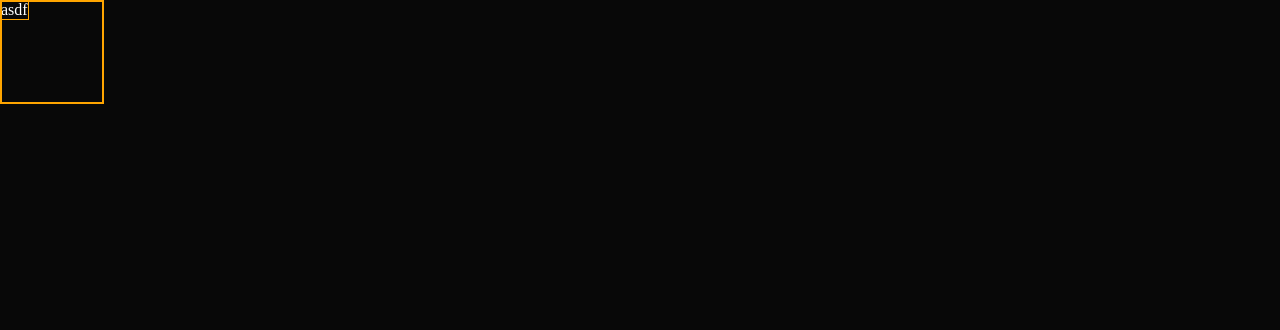
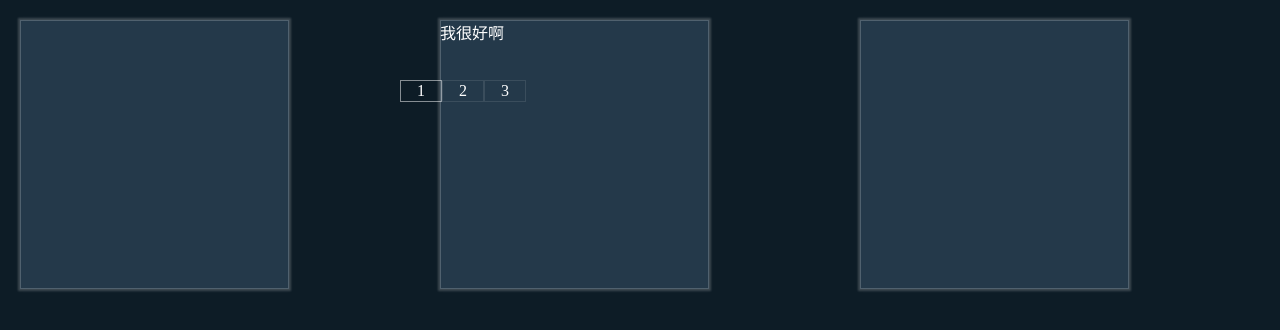
Before and after one commit to zhangzhengsmiling/visual-data, a React app: page / in a window 1280 px wide. Shown: the top 330 px of the page. Built offline with nearby package versions, Linux system fonts and the light colour scheme.

Commit message:
feat: add component moveable
- 添加moveable组件，用于拖动组件

```diff
--- a/src/App/index.tsx
+++ b/src/App/index.tsx
@@ -1,4 +1,4 @@
-import React from 'react';
+import React, { useState, useEffect } from 'react';
 import ContextPositionAbsolute, {
   PositionAbsoluteContainer,
   createPositionAbsoluteContainerValue,
@@ -8,6 +8,7 @@ import Container from '@/Container';
 import Tabs from '@/Tabs';
 import SubscribeContainer from '@/base/SubscribeContainer';
 import PublishContainer from '@/base/PublishContainer';
+import Moveable from '../Movable';
 
 const json: any[] = [
   {
@@ -21,12 +22,15 @@ const json: any[] = [
     data: {},
     interactive: {},
   },
-  // { type: Tabs, style: {}, data: {}, interactive: {} },
-  // { type: Tabs, style: {}, data: {}, interactive: {} },
 ];
 
-const data = [
+const App = () => {
+
+  const [container, setContainer] = useState<HTMLDivElement | null>(null)
+
+  const [ds, setDs] = useState<any[]>([
     {
+      id: 'CONTAINER#1',
       type: Container,
       style: {
         x: 440,
@@ -36,6 +40,7 @@ const data = [
       },
     },
     {
+      id: 'CONTAINER#2',
       type: Container,
       style: {
         x: 20,
@@ -45,6 +50,7 @@ const data = [
       },
     },
     {
+      id: "CONTAINER#3",
       type: Container,
       style: {
         x: 860,
@@ -54,6 +60,7 @@ const data = [
       },
     },
     {
+      id: 'TEXT#1',
       type: Text,
       style: {
         x: 440,
@@ -64,9 +71,36 @@ const data = [
         title: '我好吗？太阳如常升起。'
       }
     },
-];
+    {
+      id: 'TABS#1',
+      type: Tabs,
+      style: {
+        x: 400,
+        y: 80
+      },
+      data: [
+        { key: '1', label: '1', value: '1' },
+        { key: '2', label: '2', value: '2' },
+        { key: '3', label: '3', value: '3' },
+      ]
+    }
+  ])
 
-const App = () => {
+useEffect(() => {
+  setTimeout(() => {
+    setDs(ds => ds.map(item => {
+      if (item.id === 'TEXT#1') {
+        return {
+          ...item,
+          data: {
+            title: '我很好啊'
+          }
+        }
+      }
+      return item
+    }))
+  }, 3000)
+}, [])
 
   return (
     <div
@@ -76,15 +110,29 @@ const App = () => {
         height: '100vh',
         background: 'rgb(13, 28, 38)',
       }}
+      ref={setContainer}
     >
       {/* BUG:订阅组件和发布组件渲染的顺序对于初始值会有影响 */}
       {
-        data.map(item => (
-          <ContextPositionAbsolute.Provider value={createPositionAbsoluteContainerValue(item.style.x, item.style.y, item.style.zIndex !== undefined ? item.style.zIndex : 0)}>
-            <PositionAbsoluteContainer>
-              <item.type data={item.data} />
-            </PositionAbsoluteContainer>
-          </ContextPositionAbsolute.Provider>
+        ds.map((component) => (
+            <Moveable key={component.id} container={container} position={{ x: component.style.x, y: component.style.y }} onMove={(position) => {
+              setDs(ds => {
+                return ds.map((item, _idx) => {
+                  if (component.id === item.id) {
+                    return {
+                      ...item,
+                      style: {
+                        x: item.style.x + position.dx,
+                        y: item.style.y + position.dy
+                      }
+                    }
+                  }
+                  else return item
+                })
+              })
+            }}>
+              <component.type data={component.data} />
+            </Moveable>
         ))
       }
     </div>
@@ -141,11 +189,11 @@ const App = () => {
           <PublishContainer publishID="a" fnKey="onChange">
             <Tabs
               defaultValue="b"
-              value={[
-                { key: 'a', title: 'a' },
-                { key: 'b', title: 'b' },
-                { key: 'c', title: 'c' },
-                { key: 'd', title: 'd' },
+              data={[
+                { key: 'a', label: 'a', value: 'a' },
+                { key: 'b', label: 'b', value: 'b' },
+                { key: 'c', label: 'c', value: 'c' },
+                { key: 'd', label: 'd', value: 'd' },
               ]}
             />
           </PublishContainer>
@@ -157,11 +205,11 @@ const App = () => {
           <PublishContainer publishID="b" fnKey="onChange">
             <Tabs
               defaultValue="c"
-              value={[
-                { key: 'a', title: '123' },
-                { key: 'b', title: '456' },
-                { key: 'c', title: '789' },
-                { key: 'd', title: 'abc' },
+              data={[
+                { key: 'a', label: '123', value: '123' },
+                { key: 'b', label: '456', value: '456' },
+                { key: 'c', label: '789', value: '789' },
+                { key: 'd', label: 'abc', value: 'abc' },
               ]}
             />
           </PublishContainer>
--- /dev/null
+++ b/src/Movable/index.tsx
@@ -0,0 +1,63 @@
+import React, { useRef, MouseEventHandler } from 'react';
+
+const Moveable = ({ children, container, position, zIndex = 0, onMove }: {
+  children: React.ReactChild | React.ReactChild[];
+  container: HTMLElement | null;
+  position: {x: number; y: number;};
+  zIndex?: number,
+  onMove: (position: { dx: number; dy: number; }) => void
+}) => {
+
+  const refPrev = useRef({
+    x: 0,
+    y: 0,
+  })
+
+  const handleMove = (e: MouseEvent) => {
+    const dx = e.clientX - refPrev.current.x;
+    const dy = e.clientY - refPrev.current.y;
+    const nextPosition = {
+      dx: dx,
+      dy: dy,
+    }
+    onMove(nextPosition);
+    refPrev.current = {
+      x: e.clientX,
+      y: e.clientY,
+    };
+  }
+
+  const handleUp = (e: MouseEvent) => {
+    container?.removeEventListener('mousemove', handleMove);
+    e.stopPropagation()
+  };
+
+  const handleDown: MouseEventHandler = (e) => {
+    refPrev.current = {
+      x: e.clientX,
+      y: e.clientY,
+    }
+    e.stopPropagation();
+    container?.addEventListener('mousemove', handleMove)
+    document.addEventListener('mouseup', handleUp)
+  }
+
+
+  return (
+      <div
+        style={{
+          width: 'auto',
+          height: 'auto',
+          position: 'absolute',
+          left: position.x,
+          top: position.y,
+          zIndex
+        }}
+        onMouseDown={handleDown}
+      >
+        {children}
+      </div>
+  )
+}
+
+export default Moveable;
--- a/src/Tabs/index.tsx
+++ b/src/Tabs/index.tsx
@@ -2,27 +2,28 @@ import React, { useState, useEffect } from 'react';
 
 interface ITabDataItem {
   key: string;
-  title: string;
+  label: string;
+  value: string;
 }
 
 export interface IPropsTab {
-  value: ITabDataItem[];
+  data: ITabDataItem[];
   defaultValue?: string;
   onChange?: (activeKey: ITabDataItem) => void;
 }
 
 const Tabs = (props: IPropsTab) => {
-  const { defaultValue, value, onChange } = props;
-  const [active, setActive] = useState(defaultValue || value[0]?.key);
+  const { defaultValue, data, onChange } = props;
+  const [active, setActive] = useState(defaultValue || data[0]?.key);
 
   useEffect(() => {
     if (typeof onChange === 'function')
-      onChange(value.find((item: ITabDataItem) => item.key === active) as ITabDataItem);
+      onChange(data.find((item: ITabDataItem) => item.key === active) as ITabDataItem);
   }, [active]);
 
   return (
     <div style={{ width: 400, height: 'auto' }}>
-      {value.map((item) => (
+      {data.map((item) => (
         <div
           key={item.key}
           style={{
@@ -41,7 +42,7 @@ const Tabs = (props: IPropsTab) => {
             setActive(item.key);
           }}
         >
-          {item.title}
+          {item.label}
         </div>
       ))}
     </div>
--- a/src/index.tsx
+++ b/src/index.tsx
@@ -4,97 +4,25 @@ import './a.less';
 import Demo from './App';
 
 
-const Moveable = ({ children, container }: {
-  children: React.ReactChild | React.ReactChild[],
-  container: HTMLElement | null
-}) => {
-
-  const [position, setPosition] = useState({
-    x: 0,
-    y: 0,
-  })
-
-  const refPrev = useRef({
-    x: 0,
-    y: 0,
-  })
-
-  const handleMove = React.useCallback((e: MouseEvent) => {
-    setPosition(position => {
-      const x = e.clientX - refPrev.current.x + position.x;
-      const y = e.clientY - refPrev.current.y + position.y
-      console.log(x, y);
-
-      return {
-        x: e.clientX - refPrev.current.x + position.x,
-        y: e.clientY - refPrev.current.y + position.y
-      }
-    })
-    refPrev.current = {
-      x: e.clientX,
-      y: e.clientY,
-    }
-  }, [])
-
-  const handleUp = (e: MouseEvent) => {
-    container?.removeEventListener('mousemove', handleMove);
-    e.stopPropagation()
-  }
-
-  const handleDown: MouseEventHandler = (e) => {
-    refPrev.current = {
-      x: e.clientX,
-      y: e.clientY,
-    }
-    e.stopPropagation()
-    container?.addEventListener('mousemove', handleMove)
-    container?.addEventListener('mouseup', handleUp)
-  }
-
-
-  return (
-      <div
-        style={{ width: 'auto', height: 'auto', border: '1px solid orange', position: 'absolute', left: position.x, top: position.y }}
-        onMouseDown={handleDown}
-      >
-      {children}
-      </div>
-  )
-}
-
 const App = () => {
 
-  const [container, setContainer] = useState<HTMLDivElement | null>(null)
-
-  return (
-    <div ref={setContainer} style={{ width: '100vw', height: '100vh', background: '#080808' }}>
-      <Moveable container={container}>
-        <span style={{ color: '#fff' }}>asdf</span>
-      </Moveable>
-      <Moveable container={container}>
-        <div style={{ width: 100, height: 100, border: '1px solid orange' }}>
-
-        </div>
-      </Moveable>
-    </div>
-  )
-
-  return (
-    <React.StrictMode>
-      <svg style={{ width: 400, height: 400, background: 'rgb(32, 33, 36)' }}>
-        <g strokeDasharray={"3, 3"} stroke="#666">
-          {
-          new Array(10).fill('').map((item, idx) => ({
-            x1: 20, y1: 20 * (idx + 1), x2: 400, y2: 20 * (idx + 1)
-          })).map(item => (
-              <line x1={item.x1} y1={item.y1} x2={item.x2} y2={item.y2} />
-            ))
-          }
-        </g>
-        <rect x={20} y={20} width="40" height="180" fill="orange" />
-      </svg>
-    </React.StrictMode>
-  );
+  //
+  // return (
+  //   <React.StrictMode>
+  //     <svg style={{ width: 400, height: 400, background: 'rgb(32, 33, 36)' }}>
+  //       <g strokeDasharray={"3, 3"} stroke="#666">
+  //         {
+  //         new Array(10).fill('').map((item, idx) => ({
+  //           x1: 20, y1: 20 * (idx + 1), x2: 400, y2: 20 * (idx + 1)
+  //         })).map(item => (
+  //             <line x1={item.x1} y1={item.y1} x2={item.x2} y2={item.y2} />
+  //           ))
+  //         }
+  //       </g>
+  //       <rect x={20} y={20} width="40" height="180" fill="orange" />
+  //     </svg>
+  //   </React.StrictMode>
+  // );
 
   return (
     <React.StrictMode>
```
Also changed, not shown: src/Container/index.tsx (+0 -7 lines). Lines whose indentation alone changed are shown as unchanged.
